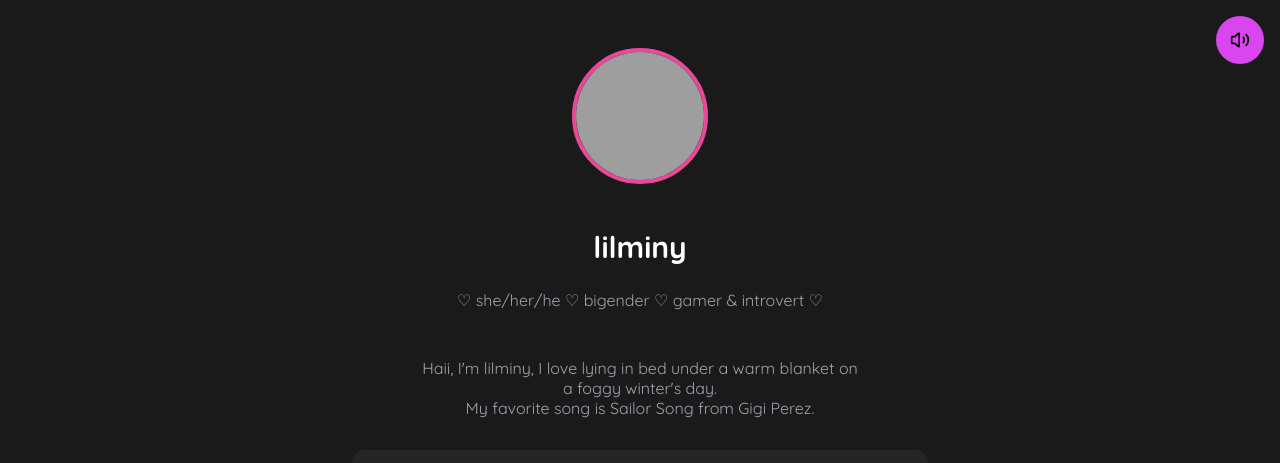
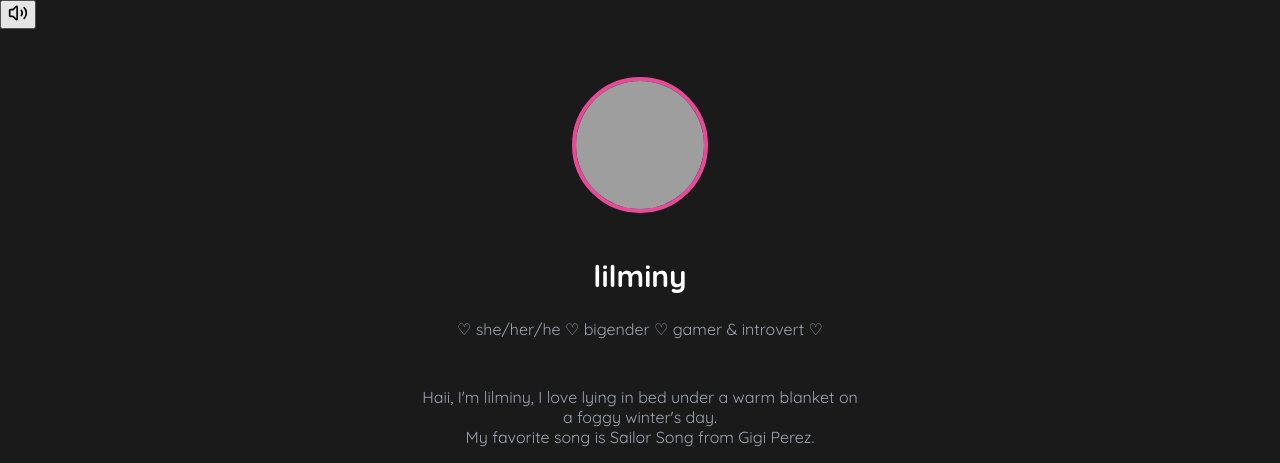
Before and after one commit to lilminy/lilminy.github.io, a website built with Vite: page index.html in a window 1280 px wide. Shown: the top 463 px of the page. Built offline with nearby package versions, Linux system fonts and the light colour scheme; grey boxes are pictures that could not be loaded.

Commit message:
Update styles.css

```diff
--- a/styles.css
+++ b/styles.css
@@ -12,32 +12,6 @@ body {
 /* Style text selection */
 ::selection {
     background: rgba(236, 72, 153, 0.3);
-}
-
-/* Audio control button styles */
-.audio-control {
-    position: fixed;
-    top: 1rem;
-    right: 1rem;
-    background: #d946ef;
-    border: none;
-    border-radius: 50%;
-    width: 3rem;
-    height: 3rem;
-    display: flex;
-    align-items: center;
-    justify-content: center;
-    cursor: pointer;
-    z-index: 1000;
-    transition: background-color 0.2s;
-}
-
-.audio-control:hover {
-    background: #ec4899;
-}
-
-.audio-control i {
-    color: white;
 }
 
 /* Main container styles */
```
